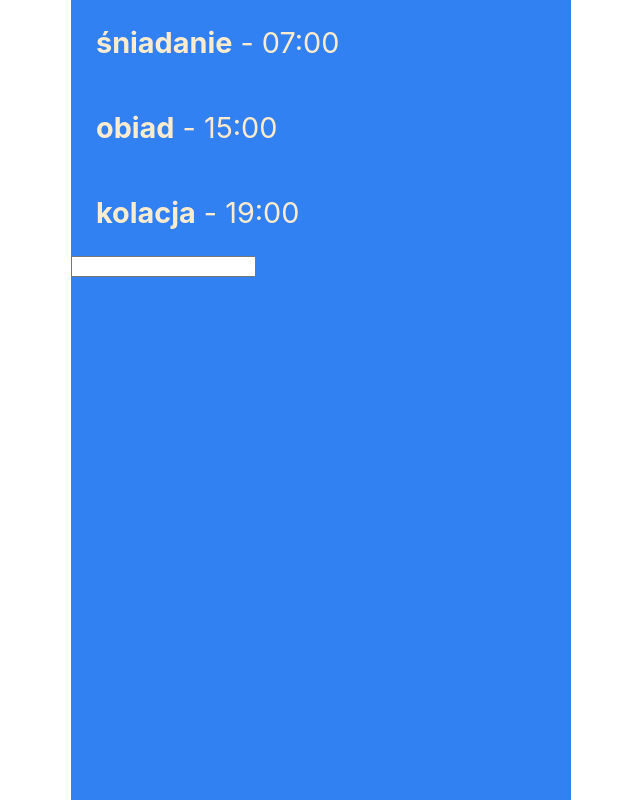
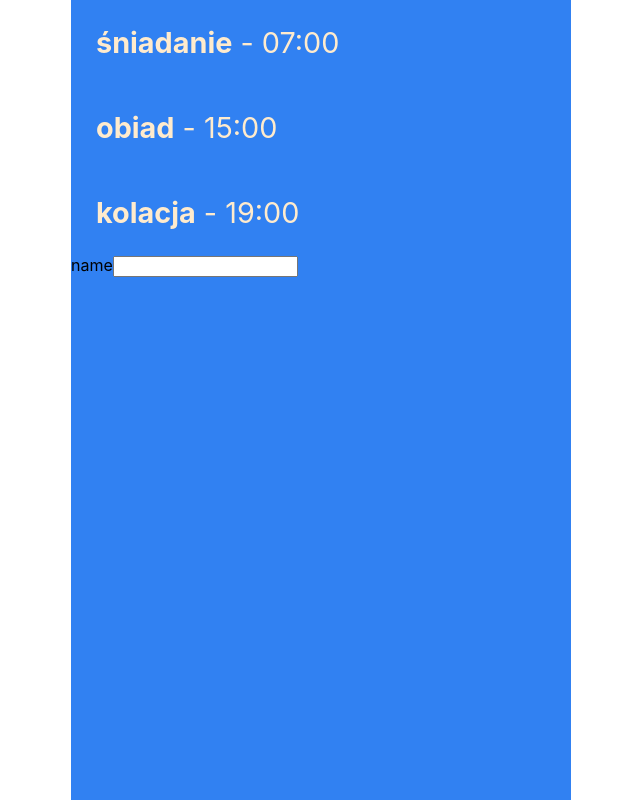
Before and after one commit to ZbigniewKulczynski1984/Events_list, a React (Create React App) app: page / in a window 1280 px wide. Shown: the whole page, without its empty margins (319-959 px from the left). Built offline with nearby package versions, Linux system fonts and the light colour scheme.

Commit message:
info added to editEvent.jsx

```diff
--- a/src/EditEvent.jsx
+++ b/src/EditEvent.jsx
@@ -3,9 +3,13 @@
 const EditEvent = () => {
     return (
         <div className="edit-event">
-            <input type="text" />
+            <div className="edit-event__input-group">
+                <label htmlFor="name">name</label>
+                <input type="text" id="name" name="name" />
+            </div>
+
         </div>
-    )
-}
+    );
+};
 
 export default EditEvent;
```
